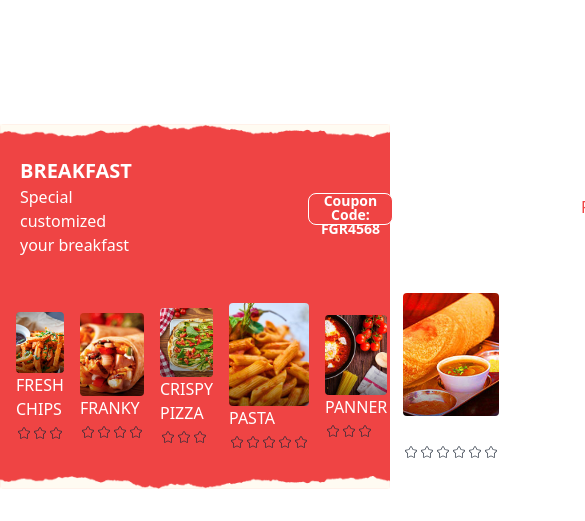
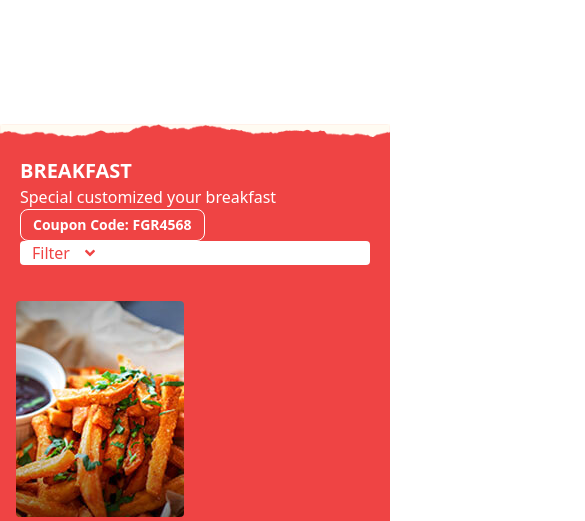
Before and after one commit to tamannaChadni/moon-dining, a React (Vite) app: page / in a window 390 px wide. Shown: the part 1660-2181 px from the top of the page, 585 px wide, since content can reach past the window. Built offline with nearby package versions, Linux system fonts and the light colour scheme; no server answers.

Commit message:
mobile responsive edit

```diff
--- a/src/component/CustomizeFood/CustomizeFood.jsx
+++ b/src/component/CustomizeFood/CustomizeFood.jsx
@@ -17,7 +17,7 @@ const CustomizeFood = () => {
             <div className=' rounded-lg'>
                 <img src={overlay} alt="" className=' w-full' />
                 {/* text content */}
-                <div className='flex items-center justify-between gap-44 p-5'>
+                <div className='lg:flex items-center justify-between gap-44 p-5'>
                 <div>
                     <p className='text-xl font-semibold text-white'>BREAKFAST</p>
                     <p className='text-white'>Special customized your breakfast</p>
@@ -33,7 +33,7 @@ const CustomizeFood = () => {
                 </div>
                 {/* text content */}
                 {/* image content */}
-                <div className='flex items-center gap-4 p-4 '>
+                <div className='lg:flex items-center gap-4 p-4 '>
                     <div>
                         <img src={one} alt=""  className=' rounded'/>
                         <p className=' text-white font-thin'>FRESH CHIPS</p>
```
Also changed, not shown: 1 other file (tests, documents, lock files or other folders).
